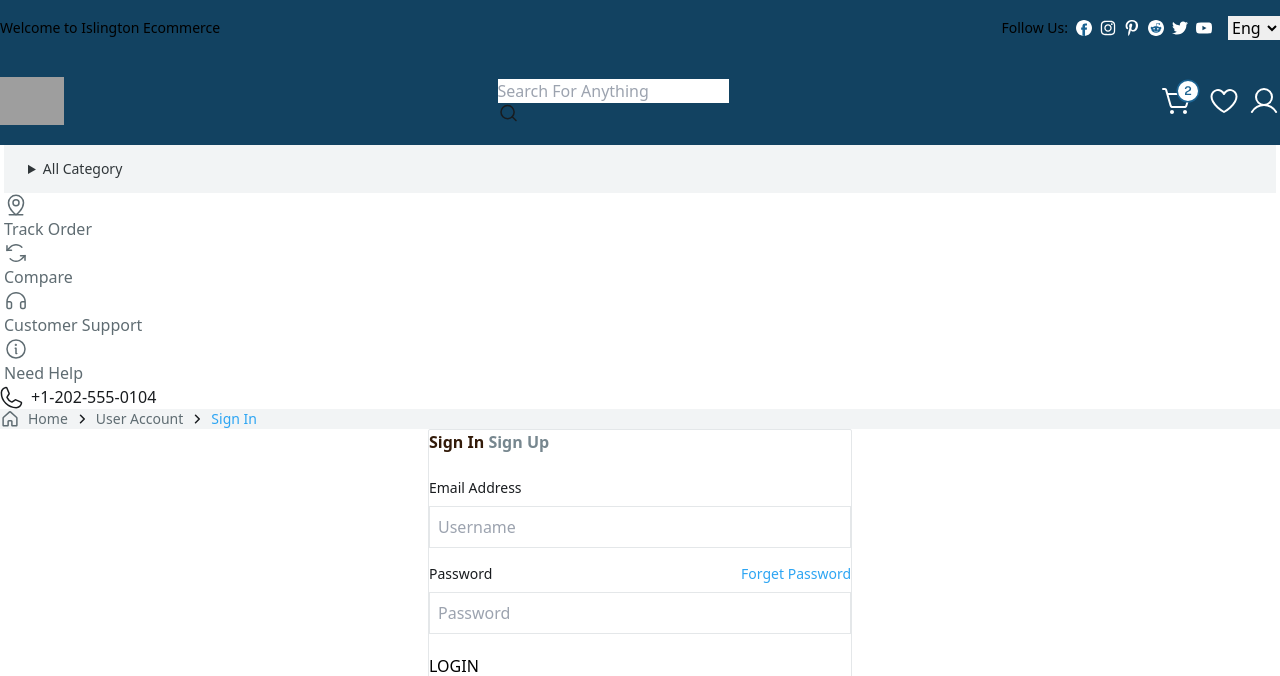
After one commit to medineearyal/Islington_Ecommerce, a Django app: template templates/account/login.html in a window 1280 px wide. The commit adds this page. Shown: the top 676 px of the page. Run offline with Django 5.2, Linux system fonts and the light colour scheme; the template is opened without the code that fills it: values that come from a table or form of the project are taken from there, others are empty; parts of the project's set-up code (start-up, migrations or seed data) failed here and were passed over; some libraries are stand-ins or nearby versions; grey boxes are pictures that could not be loaded.

Commit message:
Make Login and Signup UI

```diff
--- a/apps/pages/context_processor.py
+++ b/apps/pages/context_processor.py
@@ -9,5 +9,5 @@ def pages_links(request):
 
 
 def login_form(request):
-    form = UserLoginForm(request.POST or None)
-    return {"form": form}
+    form = UserLoginForm()
+    return {"header_form": form}
--- a/apps/users/forms.py
+++ b/apps/users/forms.py
@@ -1,4 +1,4 @@
-from allauth.account.forms import LoginForm
+from allauth.account.forms import LoginForm, SignupForm
 from django.contrib.auth.forms import UserChangeForm, UserCreationForm
 
 from .models import AuthUser
@@ -22,15 +22,42 @@ class UserLoginForm(LoginForm):
         self.fields["login"].widget.attrs.update(
             {
                 "type": "email",
-                "class": "border rounded-xs border-[var(--clr-gray-100)] w-full text-base p-2",
+                "class": "border rounded-xs border-[var(--clr-gray-100)] w-full text-base p-2 text-[var(--clr-gray-900)]",
             }
         )
         self.fields["login"].label = "Email Address"
         self.fields["password"].widget.attrs.update(
             {
-                "class": "border rounded-xs border-[var(--clr-gray-100)] w-full text-base p-2",
+                "class": "border rounded-xs border-[var(--clr-gray-100)] w-full text-base p-2 text-[var(--clr-gray-900)]",
                 "pattern": "(?=.*\d)(?=.*[a-z])(?=.*[A-Z]).{8,}",
                 "minlength": 8,
                 "title": "Must be more than 8 characters, including number, lowercase letter, uppercase letter",
             }
         )
+
+class UserSignupForm(SignupForm):
+    def __init__(self, *args, **kwargs):
+        super(UserSignupForm, self).__init__(*args, **kwargs)
+        self.fields["email"].widget.attrs.update(
+            {
+                "type": "email",
+                "class": "border rounded-xs border-[var(--clr-gray-100)] w-full text-base p-2 text-[var(--clr-gray-900)]",
+            }
+        )
+        self.fields["email"].label = "Email Address"
+        self.fields["password1"].widget.attrs.update(
+            {
+                "class": "border rounded-xs border-[var(--clr-gray-100)] w-full text-base p-2 text-[var(--clr-gray-900)]",
+                "pattern": "(?=.*\d)(?=.*[a-z])(?=.*[A-Z]).{8,}",
+                "minlength": 8,
+                "title": "Must be more than 8 characters, including number, lowercase letter, uppercase letter",
+            }
+        )
+        self.fields["password2"].widget.attrs.update(
+            {
+                "class": "border rounded-xs border-[var(--clr-gray-100)] w-full text-base p-2 text-[var(--clr-gray-900)]",
+                "pattern": "(?=.*\d)(?=.*[a-z])(?=.*[A-Z]).{8,}",
+                "minlength": 8,
+                "title": "Must be more than 8 characters, including number, lowercase letter, uppercase letter",
+            }
+        )
--- a/marketplace/settings.py
+++ b/marketplace/settings.py
@@ -334,6 +334,7 @@ ACCOUNT_LOGIN_METHOD = {
 ACCOUNT_SIGNUP_FIELDS = ["email*", "password1*", "password2*"]
 ACCOUNT_FORMS = {
     "login": "apps.users.forms.UserLoginForm",
+    "signup": "apps.users.forms.UserSignupForm",
 }
 
 # Debug Toolbar
--- a/static/css/style.css
+++ b/static/css/style.css
@@ -187,7 +187,7 @@ section {
     transition-behavior: allow-discrete;
 }
 
-@position-try --menu-card-overflow{
+@position-try --menu-card-overflow {
     inset: auto;
     top: anchor(bottom);
     right: anchor(left);
@@ -203,8 +203,6 @@ section {
 .carousel-indicator-active {
     background-color: var(--clr-gray-900);
 }
-
-
 
 .swiper-button-prev,
 .swiper-button-next {
@@ -234,24 +232,26 @@ section {
     content: none;
 }
 
-.section-featured  .tab {
+.section-login .tab,
+.section-featured .tab {
     color: inherit;
 }
 
+.section-login .tab-active,
 .section-featured .tab-active {
     background-color: transparent;
     padding: 0;
     color: var(--clr-primary-900);
 }
 
-.section-featured .tab-active::before{
+.section-login .tab-active::before,
+.section-featured .tab-active::before {
     width: 100%;
     left: 0;
     border-color: var(--clr-primary-500);
 }
 
 .section-blogs,
-.section-newsletter
-{
+.section-newsletter {
     max-width: unset;
 }
--- /dev/null
+++ b/templates/account/login.html
@@ -0,0 +1,76 @@
+{% extends "base.html" %}
+{% load static %}
+
+{% block title %}Islington Ecommerce - Login{% endblock %}
+
+{% block content %}
+    <section class="section-login" style="max-width: unset;">
+        <div class="bg-[var(--clr-gray-50)]">
+            <div class="container mx-auto">
+                <div class="flex items-center gap-2 py-6.5 text-[var(--clr-gray-600)] text-sm">
+                    <span class="flex items-center gap-2">
+                        <img src="{% static 'images/icons/House.svg' %}" alt=""/>
+                        Home
+                    </span>
+
+                    <span class="flex items-center gap-2">
+                        <img src="{% static 'images/icons/CaretRight.svg' %}" alt=""/>
+                        User Account
+                    </span>
+
+                    <span class="flex items-center gap-2 text-[var(--clr-secondary-500)]">
+                        <img src="{% static 'images/icons/CaretRight.svg' %}" alt=""/>
+                        Sign In
+                    </span>
+                </div>
+            </div>
+        </div>
+
+        <div class="container mx-auto py-25">
+            <form class="w-[424px] mx-auto bg-[var(--clr-gray-00)] shadow-[0px_8px_40px_rgba(0_0_0_0.12)] border border-[var(--clr-gray-100)] rounded-sm"
+                  method="post">
+                <div role="tablist" class="tabs tabs-border text-[var(--clr-gray-500)] font-semibold border-b-1 mb-6">
+                    <a href="{% url 'account_login' %}" role="tab" class="tab tab-active flex-1">Sign In</a>
+                    <a href="{% url 'account_signup' %}" role="tab" class="tab flex-1">Sign Up</a>
+                </div>
+
+                {% csrf_token %}
+
+                <div class="p-6.5">
+                    <div class="mb-4">
+                        <label for="{{ form.login.id_for_label }}"
+                               class="block validator">
+                            <span class="block text-sm text-[var(--clr-gray-900)] mb-2 font-normal">{{ form.login.label }}</span>
+
+                            {{ form.login }}
+                        </label>
+
+                        <p class="validator-hint hidden">
+                            Enter valid email address
+                        </p>
+                    </div>
+
+                    <div class="mb-5">
+                        <label for="{{ form.password.id_for_label }}"
+                               class="block validator mb-2">
+                    <span class="flex justify-between block text-sm text-[var(--clr-gray-900)] mb-2">
+                        {{ form.password.label }}
+                        <a href="" class="text-[var(--clr-secondary-500)]">Forget Password</a>
+                    </span>
+
+                            {{ form.password }}
+                        </label>
+
+                        <p class="validator-hint hidden">
+                            Must be more than 8 characters, including
+                            <br/>At least one number <br/>At least one lowercase letter <br/>At least one uppercase
+                            letter
+                        </p>
+                    </div>
+
+                    <button class="btn btn-shop-now">LOGIN</button>
+                </div>
+            </form>
+        </div>
+    </section>
+{% endblock %}
--- a/templates/base.html
+++ b/templates/base.html
@@ -38,6 +38,8 @@
     </script>
 </head>
 <body>
+{% include "partials/messages.html" %}
+
 <!-- Header -->
 {% include "partials/header.html" %}
 
--- a/templates/partials/header.html
+++ b/templates/partials/header.html
@@ -51,7 +51,7 @@
     <div class="divider m-0"></div>
 
     <div class="container flex justify-between items-center py-5 m-auto">
-        <a href="">
+        <a href="{% url 'home' %}">
             <img src="{% static 'images/logo.PNG' %}" alt="Logo" class="h-12"/>
         </a>
 
@@ -74,9 +74,15 @@
                 </a>
             </li>
             <li>
-                <button class="popover-login flex outline-none cursor-pointer" popovertarget="popover-login" >
+                {% if not request.user.is_authenticated %}
+                    <button class="popover-login flex outline-none cursor-pointer" popovertarget="popover-login" >
+                        <img src="{% static 'images/icons/User.svg' %}" alt="User Login"/>
+                    </button>
+                {% else %}
+                    {{ request.user }}
                     <img src="{% static 'images/icons/User.svg' %}" alt="User Login"/>
-                </button>
+                {% endif %}
+
             </li>
         </ul>
     </div>
--- a/templates/partials/menu/login_card.html
+++ b/templates/partials/menu/login_card.html
@@ -7,11 +7,11 @@
             {% csrf_token %}
 
             <div class="mb-4">
-                <label for="{{ form.login.id_for_label }}"
+                <label for="{{ header_form.login.id_for_label }}"
                        class="block validator">
-                    <span class="block text-sm text-[var(--clr-gray-900)] mb-2 font-normal">{{ form.login.label }}</span>
+                    <span class="block text-sm text-[var(--clr-gray-900)] mb-2 font-normal">{{ header_form.login.label }}</span>
 
-                    {{ form.login }}
+                    {{ header_form.login }}
                 </label>
 
                 <p class="validator-hint hidden">
@@ -23,11 +23,11 @@
                 <label for="{{ form.password.id_for_label }}"
                        class="block validator mb-2">
                     <span class="flex justify-between block text-sm text-[var(--clr-gray-900)] mb-2">
-                        {{ form.password.label }}
+                        {{ header_form.password.label }}
                         <a href="" class="text-[var(--clr-secondary-500)]">Forget Password</a>
                     </span>
 
-                    {{ form.password }}
+                    {{ header_form.password }}
                 </label>
 
                 <p class="validator-hint hidden">
@@ -41,6 +41,6 @@
 
         <div class="divider divider-color-base-100 text-[var(--clr-gray-500)]">Don't Have Account?</div>
 
-        <a class="btn btn-outline btn-primary no-icon">CREATE ACCOUNT</a>
+        <a href="{% url 'account_signup' %}" class="btn btn-outline btn-primary no-icon">CREATE ACCOUNT</a>
     </div>
 </div>
--- /dev/null
+++ b/templates/partials/messages.html
@@ -0,0 +1,5 @@
+{% for message in messages %}
+    <div class="alert {{ message.tags }}" role="alert">
+        {{ message }}
+    </div>
+{% endfor %}
```
Also changed, not shown: templates/account/signup.html (added, +97 -0 lines), static/images/icons/House.svg (added).
